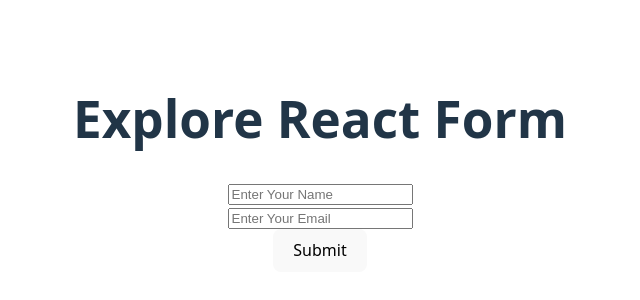
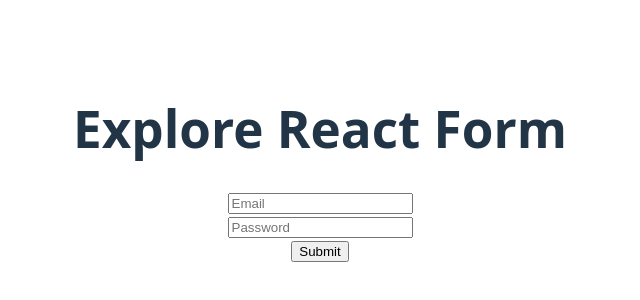
Before and after one commit to webdiv-rakib/Explore-React-Form, a React (Vite) app: page / in a window 1280 px wide. Shown: the part 236-536 px from the top of the page, without its empty margins (320-960 px from the left). Built offline with nearby package versions, Linux system fonts and the light colour scheme.

Commit message:
use form action formData and controlled component

```diff
--- a/src/App.jsx
+++ b/src/App.jsx
@@ -1,11 +1,15 @@
 import './App.css'
+import FormAction from './components/FormAction/FormAction'
 import SimpleForm from './components/SimpleForm/SimpleForm'
+import ControlledField from './components/ControlledField/ControlledField'
 
 function App() {
   return (
     <>
       <h1>Explore React Form</h1>
-      <SimpleForm></SimpleForm>
+      {/* <SimpleForm></SimpleForm> */}
+      {/* <FormAction></FormAction> */}
+      <ControlledField></ControlledField>
     </>
   )
 }
--- a/src/__get_form_data.js
+++ b/src/__get_form_data.js
@@ -1,4 +1,5 @@
 /**
  * To get input data
  * 1. e.target.[name of the input field].value
+ * 2. use form action and formData in the action handler. formData.get('name of the input field')
  */
--- /dev/null
+++ b/src/components/ControlledField/ControlledField.jsx
@@ -0,0 +1,28 @@
+import React, { useState } from 'react';
+
+const ControlledField = () => {
+    const [password, setPassword] = useState('')
+
+    const handleSubmit = (e) => {
+        e.preventDefault();
+        console.log('submitted')
+
+    }
+
+    const handlePasswordOnChange = e => {
+        console.log(e.target.value)
+    }
+    return (
+        <div>
+            <form onSubmit={handleSubmit}>
+                <input type="email" name="name" id="" placeholder='Email' required />
+                <br />
+                <input type="password" name="password" id="" placeholder='Password' required defaultValue={password} onChange={handlePasswordOnChange} />
+                <br />
+                <input type="submit" value="Submit" />
+            </form>
+        </div>
+    );
+};
+
+export default ControlledField;
--- a/src/components/FormAction/FormAction.jsx
+++ b/src/components/FormAction/FormAction.jsx
@@ -1,10 +1,19 @@
 import React from 'react';
 
 const FormAction = () => {
+    const handleFormAction = (formData) => {
+        console.log(formData.get('name'));
+        console.log(formData.get('email'));
+
+    }
     return (
         <div>
-            <form action="">
-
+            <form action={handleFormAction}>
+                <input type="text" name="name" id="" placeholder='Name' />
+                <br />
+                <input type="email" name="email" id="" placeholder='Email' />
+                <br />
+                <input type="submit" value="submit" />
             </form>
         </div>
     );
```
